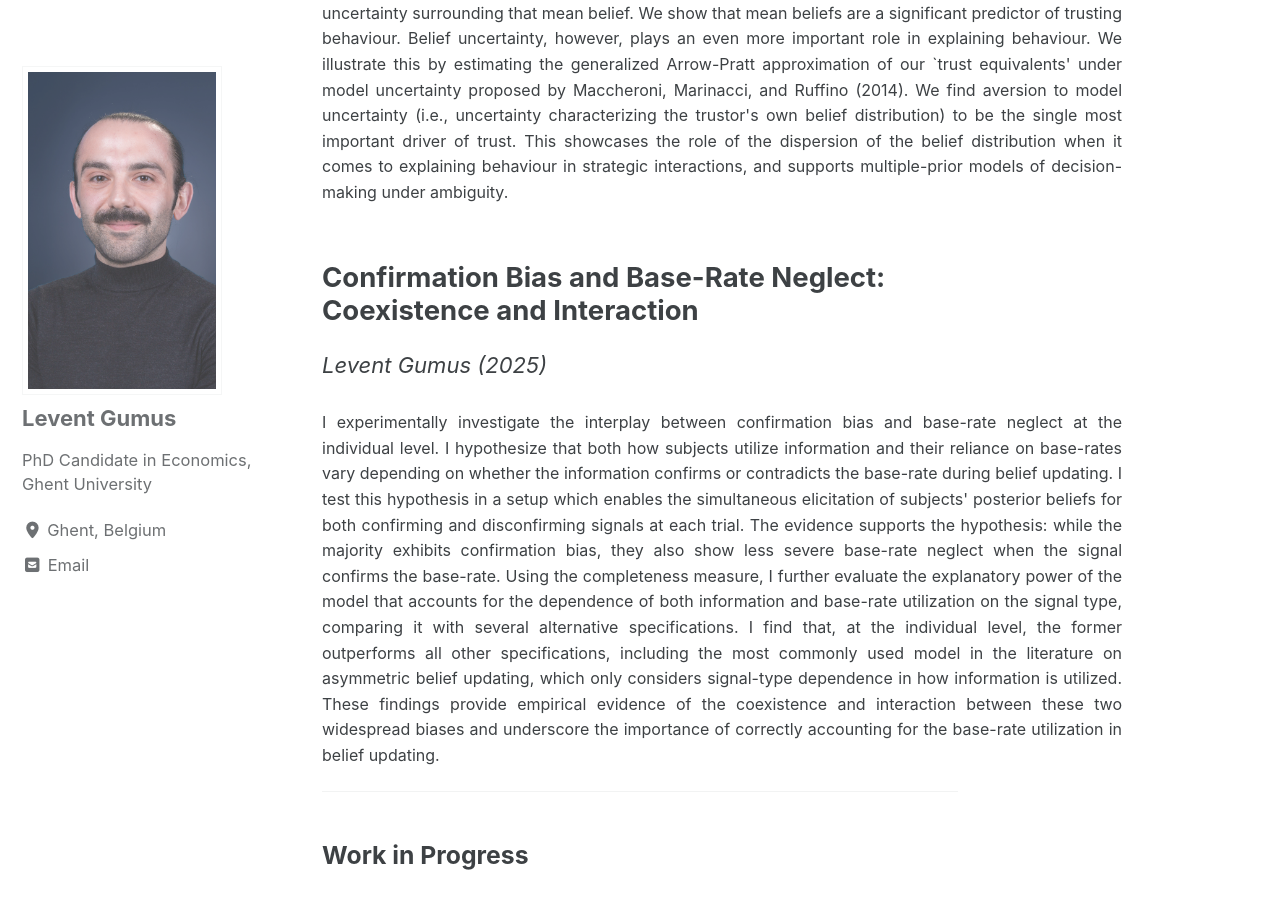
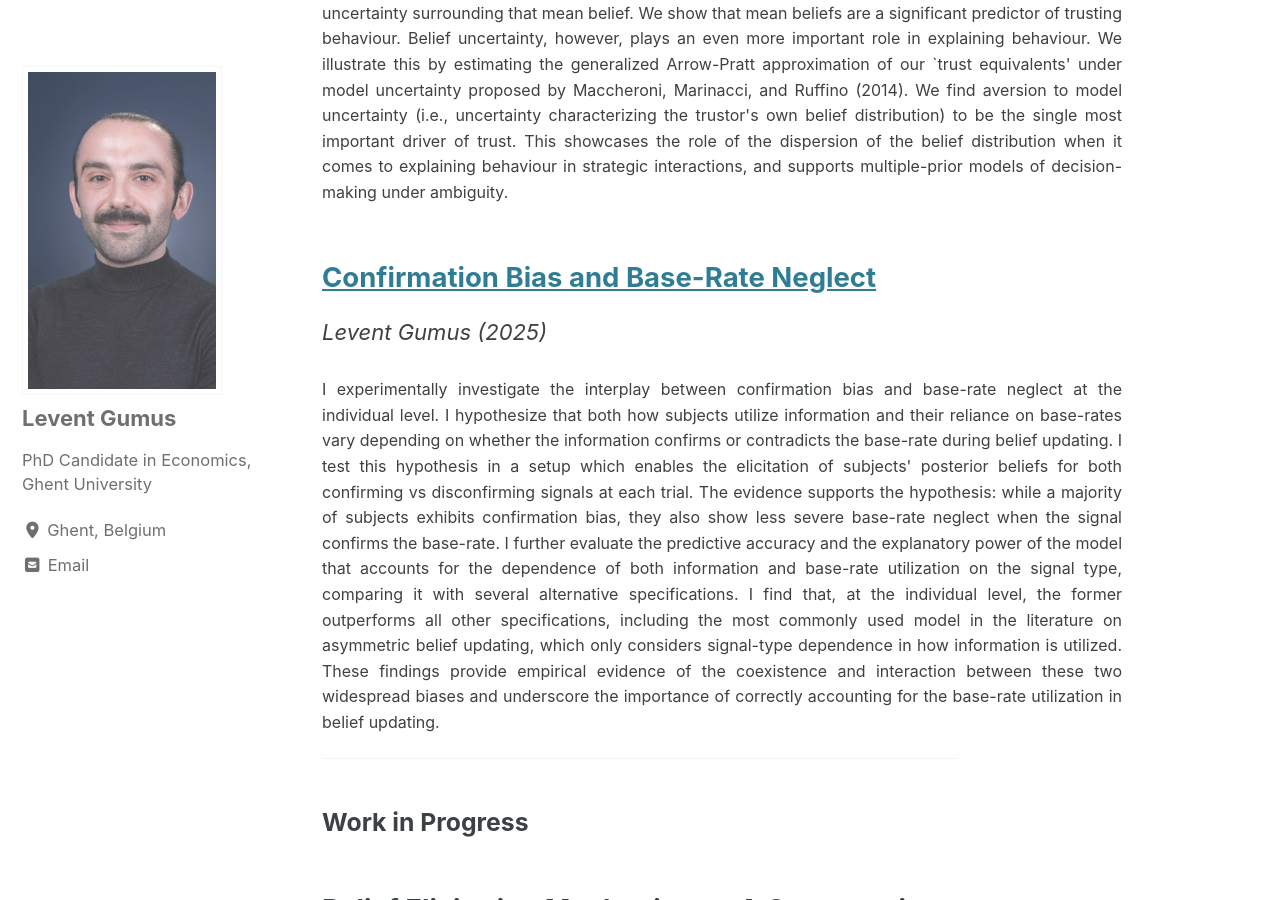
Before and after one commit to Levengumus/leventgumus.github.io, a Jekyll site: the page built from Research/Research.md, in a window 1280 px wide and 900 px high, scrolled down 1059 px. Built offline with Jekyll 4.4.1, drawn with Linux system fonts in a browser that asks for light colours; cached includes are drawn as plain includes.

Commit message:
Update Research.md

```diff
--- a/Research/Research.md
+++ b/Research/Research.md
@@ -31,10 +31,10 @@ comments: true
    We develop a novel method that allows us to econometrically recover belief distributions from binary choices between bets on different events. We delpoy the method in a strategic context by studying the predictive power of the recovered beliefs about reciprocity on trust. We econometrically recover two measures: a measure of the mean belief of the decision-maker; and a measure of the subjective uncertainty surrounding that mean belief. We show that mean beliefs are a significant predictor of trusting behaviour. Belief uncertainty, however, plays an even more important role in explaining behaviour. We illustrate this by estimating the generalized Arrow-Pratt approximation of our `trust equivalents' under model uncertainty proposed by Maccheroni, Marinacci, and Ruffino (2014). We find aversion to model uncertainty (i.e., uncertainty characterizing the trustor's own belief distribution) to be the single most important driver of trust. This showcases the role of the dispersion of the belief distribution when it comes to explaining behaviour in strategic interactions, and supports multiple-prior models of decision-making under ambiguity.
   </div>
 
-## Confirmation Bias and Base-Rate Neglect: Coexistence and Interaction
+## [Confirmation Bias and Base-Rate Neglect](https://www.dropbox.com/scl/fi/q0a0my15cdbhmwqtytj72/Confirmation_Bias_and_Base_Rate_Neglect.pdf?rlkey=h1uui4oom60ry0he8fvraago7&st=1pr5eslo&dl=0)
 *Levent Gumus (2025)*
   <div class="abstract-text" >
-   I experimentally investigate the interplay between confirmation bias and base-rate neglect at the individual level. I hypothesize that both how subjects utilize information and their reliance on base-rates vary depending on whether the information confirms or contradicts the base-rate during belief updating. I test this hypothesis in a setup which enables the simultaneous elicitation of subjects' posterior beliefs for both confirming and disconfirming signals at each trial. The evidence supports the hypothesis: while the majority exhibits confirmation bias, they also show less severe base-rate neglect when the signal confirms the base-rate. Using the completeness measure, I further evaluate the explanatory power of the model that accounts for the dependence of both information and base-rate utilization on the signal type, comparing it with several alternative specifications. I find that, at the individual level, the former outperforms all other specifications, including the most commonly used model in the literature on asymmetric belief updating, which only considers signal-type dependence in how information is utilized. These findings provide empirical evidence of the coexistence and interaction between these two widespread biases and underscore the importance of correctly accounting for the base-rate utilization in belief updating.
+   I experimentally investigate the interplay between confirmation bias and base-rate neglect at the individual level. I hypothesize that both how subjects utilize information and their reliance on base-rates vary depending on whether the information confirms or contradicts the base-rate during belief updating. I test this hypothesis in a setup which enables the elicitation of subjects' posterior beliefs for both confirming vs disconfirming signals at each trial. The evidence supports the hypothesis: while a majority of subjects exhibits confirmation bias, they also show less severe base-rate neglect when the signal confirms the base-rate. I further evaluate the predictive accuracy and the explanatory power of the model that accounts for the dependence of both information and base-rate utilization on the signal type, comparing it with several alternative specifications. I find that, at the individual level, the former outperforms all other specifications, including the most commonly used model in the literature on asymmetric belief updating, which only considers signal-type dependence in how information is utilized. These findings provide empirical evidence of the coexistence and interaction between these two widespread biases and underscore the importance of correctly accounting for the base-rate utilization in belief updating.
   </div>
 ---
 
```
